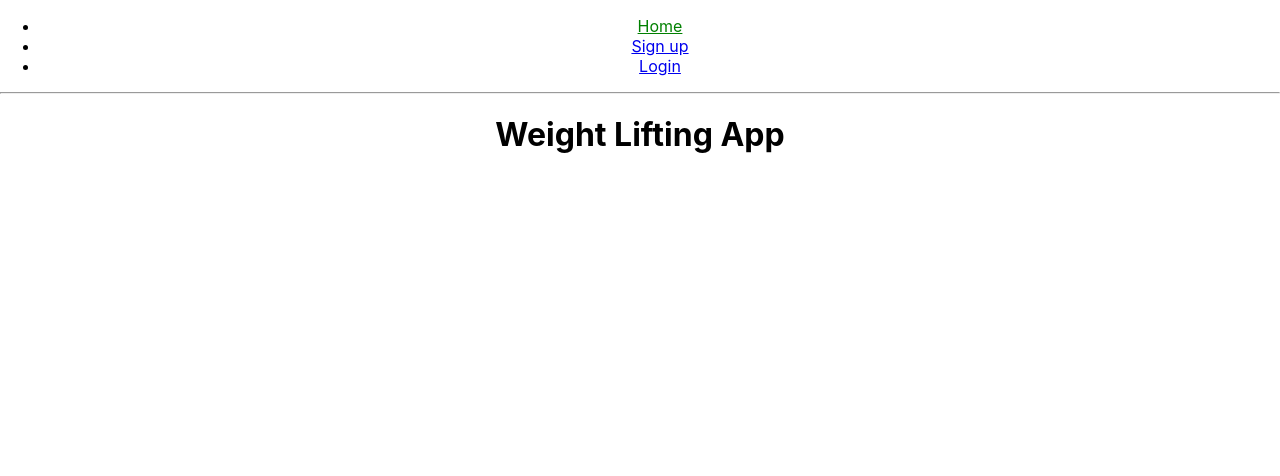
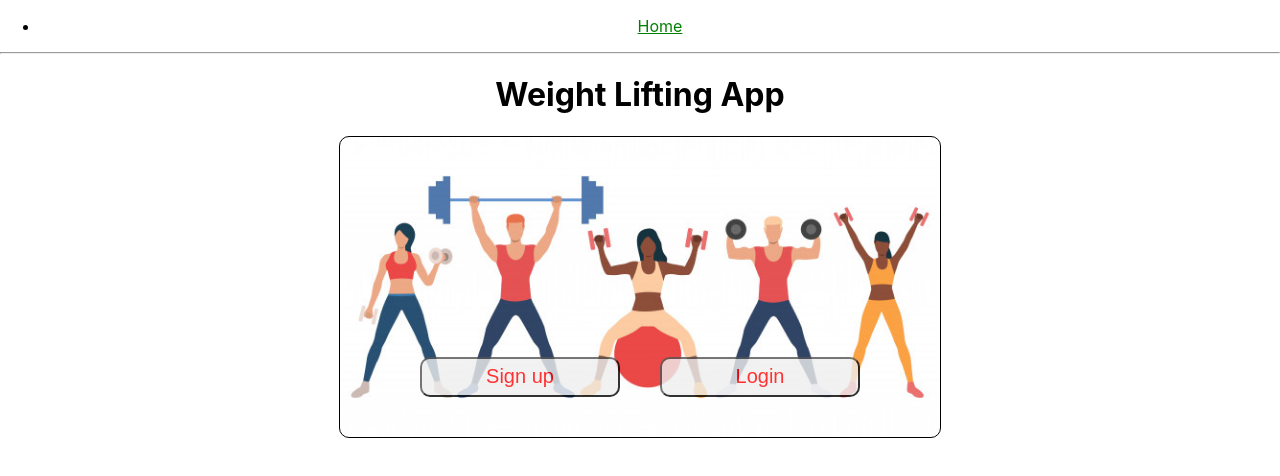
Before and after one commit to Build-Weight-Lifting-Journal/Front-end, a React (Create React App) app in the folder weight-lifting-app/: page / in a window 1280 px wide. Shown: the top 476 px of the page. Built offline with nearby package versions, Linux system fonts and the light colour scheme.

Commit message:
working on Home component and styling

```diff
--- a/weight-lifting-app/src/App.js
+++ b/weight-lifting-app/src/App.js
@@ -5,6 +5,7 @@ import "./App.css";
 
 import Dashboard from "./components/Dashboard";
 import ExerciseCard from "./components/ExerciseCard";
+import Home from "./components/Home";
 import Login from "./components/Login";
 import Logout from "./components/Logout";
 import NewExercise from "./components/ExerciseForm";
@@ -34,7 +35,7 @@ function App() {
               Home
             </NavLink>)}
           </li>
-          <li>
+          {/* <li>
             {!signedIn && (<NavLink to="/signup" exact activeStyle={{ color: "green" }}>
               Sign up
             </NavLink>)}
@@ -43,7 +44,7 @@ function App() {
             {!signedIn && (<NavLink to="/login" exact activeStyle={{ color: "green" }}>
               Login
             </NavLink>)}
-          </li>
+          </li> */}
           {signedIn && (<NavLink to="/dashboard" exact activeStyle={{ color: "green" }}>
             Dashboard
             </NavLink>)}
@@ -64,7 +65,7 @@ function App() {
         />
 
       </div>
-
+      <Route exact path="/" component={Home} />
       <Route path="/signup" exact component={Signup} />
       <Route path="/login" exact component={Login} />
       <Route exact path="/restricted/exercises/:id" component={UpdateExercise} />
--- /dev/null
+++ b/weight-lifting-app/src/components/Home.js
@@ -0,0 +1,79 @@
+import React from "react";
+import { getToken } from "../utils/api";
+import { NavLink } from "react-router-dom";
+import styled from "styled-components";
+import workout from "../Images/workout.jpeg";
+
+const ButtonDiv = styled.div`
+  display: flex;
+  flex-direction: row;
+  justify-content: center;
+  align-items: flex-end;
+  margin: 20px auto;
+  border: 1px solid black;
+  width: 100%;
+  max-width: 600px;
+  height: 300px;
+  background-image: url(${({ background }) => background});
+  background-size: cover;
+  background-repeat: no-repeat;
+  max-height: 100vh;
+  border-radius: 10px;
+
+`;
+
+const ImageDiv = styled.div``;
+
+const InnerDiv = styled.div`
+  /* border: 1px solid red; */
+  margin: 20px;
+
+`;
+
+const Buttons = styled.button`
+  max-width: 100%;
+  width: 200px;
+  height: 40px;
+  margin: 20px;
+  border-radius: 10px;
+  opacity: .8;
+
+`;
+
+const NavLinks = styled(NavLink)`
+  text-decoration: none;
+  font-size: 20px;
+  color: red;
+`;
+
+function Home() {
+  const signedIn = getToken();
+  return (
+    <div>
+      <ButtonDiv background={workout}>
+        <ImageDiv>
+          <InnerDiv>
+            {!signedIn && (
+              <Buttons>
+                <NavLinks to="/signup" exact activeStyle={{ color: "green" }}>
+                  Sign up
+                </NavLinks>
+              </Buttons>
+            )}
+            {/* </InnerDiv>
+          <InnerDiv> */}
+            {!signedIn && (
+              <Buttons>
+                <NavLinks to="/login" exact activeStyle={{ color: "green" }}>
+                  Login
+                </NavLinks>
+              </Buttons>
+            )}
+          </InnerDiv>
+        </ImageDiv>
+      </ButtonDiv>
+    </div>
+  );
+}
+
+export default Home;
--- a/weight-lifting-app/src/components/JournalCard.js
+++ b/weight-lifting-app/src/components/JournalCard.js
@@ -57,6 +57,7 @@ function JournalCard(props) {
           {/* These link to the privateroutes in the app.js */}
           <Link to={"/exercises"}>Exercises</Link>
           <Link to={"/add-journal"}>Add</Link>
+
         </div>
       ))}
     </>
```
Also changed, not shown: weight-lifting-app/src/Images/workout.jpeg (added).
